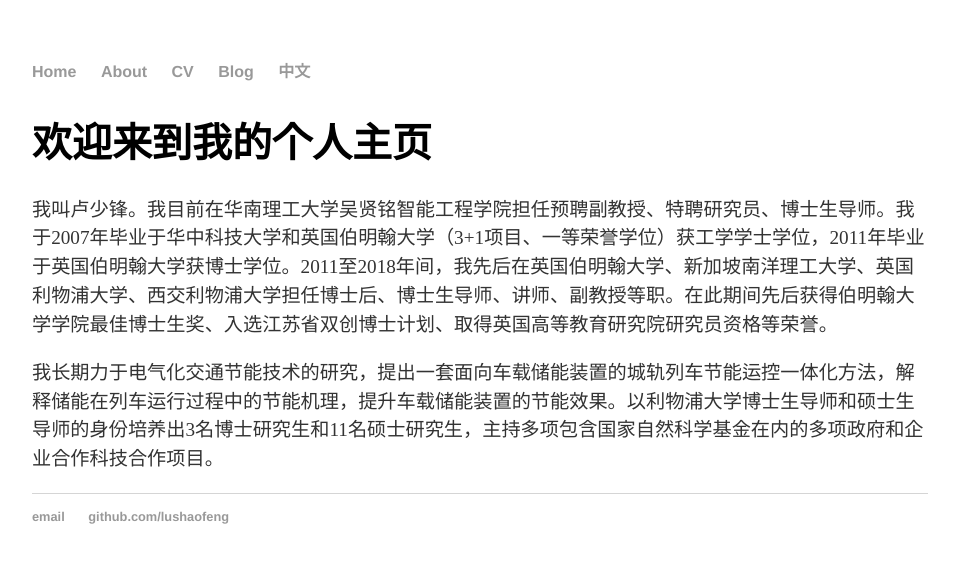
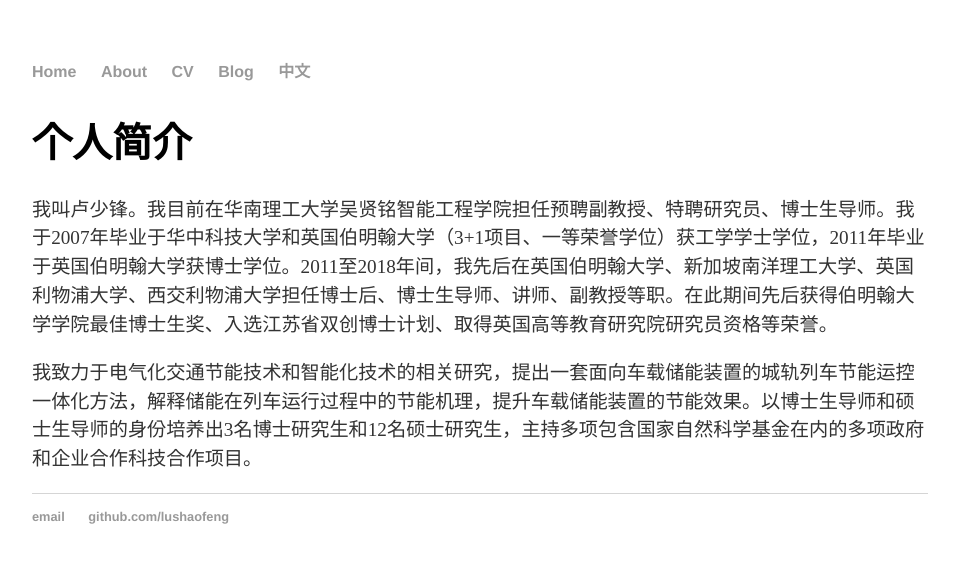
Before and after one commit to lushaofeng/lushaofeng.github.io, a Jekyll site: the page built from ch.md, in a window 1280 px wide. Shown: the top 563 px of the page, without its empty margins (160-1115 px from the left). Built offline with Jekyll 4.4.1, drawn with Linux system fonts in a browser that asks for light colours; our own code applies the rules of GitHub Pages for plain Markdown files.

Commit message:
Update ch.md

```diff
--- a/ch.md
+++ b/ch.md
@@ -1,5 +1,5 @@
-# 欢迎来到我的个人主页
+# 个人简介
 
 我叫卢少锋。我目前在华南理工大学吴贤铭智能工程学院担任预聘副教授、特聘研究员、博士生导师。我于2007年毕业于华中科技大学和英国伯明翰大学（3+1项目、一等荣誉学位）获工学学士学位，2011年毕业于英国伯明翰大学获博士学位。2011至2018年间，我先后在英国伯明翰大学、新加坡南洋理工大学、英国利物浦大学、西交利物浦大学担任博士后、博士生导师、讲师、副教授等职。在此期间先后获得伯明翰大学学院最佳博士生奖、入选江苏省双创博士计划、取得英国高等教育研究院研究员资格等荣誉。
 
-我长期力于电气化交通节能技术的研究，提出一套面向车载储能装置的城轨列车节能运控一体化方法，解释储能在列车运行过程中的节能机理，提升车载储能装置的节能效果。以利物浦大学博士生导师和硕士生导师的身份培养出3名博士研究生和11名硕士研究生，主持多项包含国家自然科学基金在内的多项政府和企业合作科技合作项目。
+我致力于电气化交通节能技术和智能化技术的相关研究，提出一套面向车载储能装置的城轨列车节能运控一体化方法，解释储能在列车运行过程中的节能机理，提升车载储能装置的节能效果。以博士生导师和硕士生导师的身份培养出3名博士研究生和12名硕士研究生，主持多项包含国家自然科学基金在内的多项政府和企业合作科技合作项目。
```
